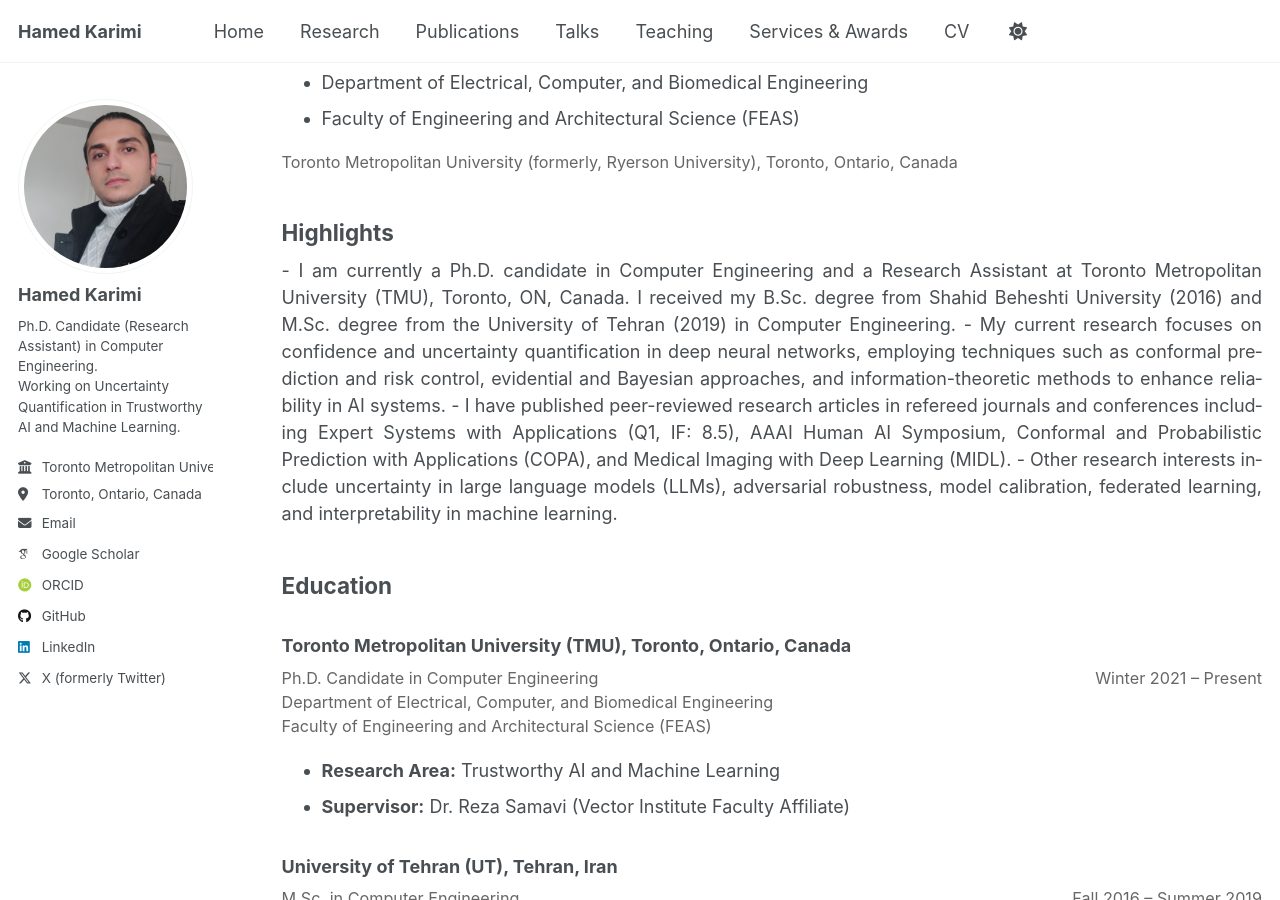
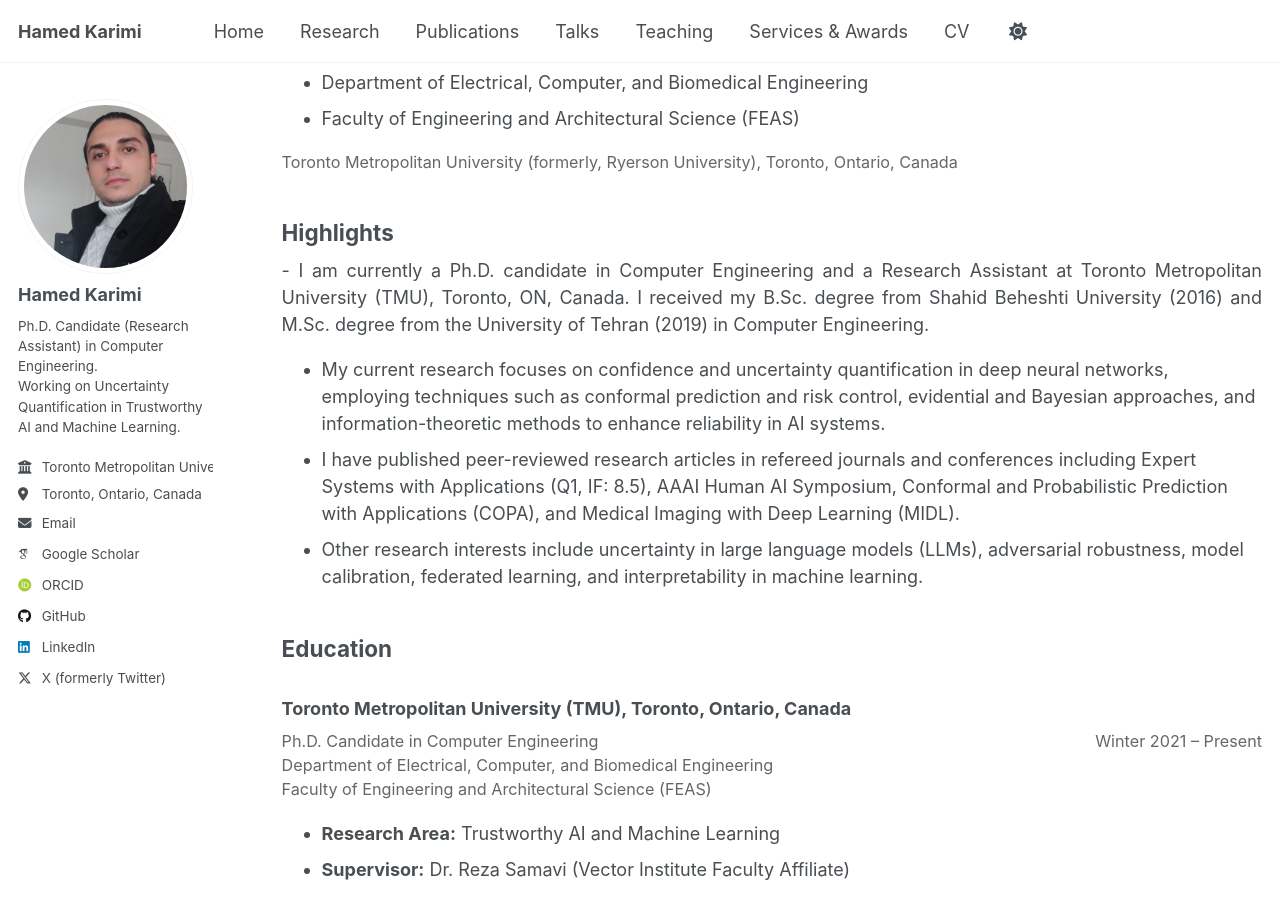
Before and after one commit to hamedmx/hamedmx.github.io, a Jekyll site: the page built from _pages/cv.md, in a window 1280 px wide and 900 px high, scrolled down 296 px. Built offline with Jekyll 4.4.1, drawn with Linux system fonts in a browser that asks for light colours; some web fonts are replaced; a script that is not in the unit is left out.

Commit message:
Update cv.md

```diff
--- a/_pages/cv.md
+++ b/_pages/cv.md
@@ -29,10 +29,11 @@ Last Updated: January 2026
 ## Highlights
 <div class="justify-text">
 - I am currently a Ph.D. candidate in Computer Engineering and a Research Assistant at Toronto Metropolitan University (TMU), Toronto, ON, Canada. I received my B.Sc. degree from Shahid Beheshti University (2016) and M.Sc. degree from the University of Tehran (2019) in Computer Engineering.
-- My current research focuses on confidence and uncertainty quantification in deep neural networks, employing techniques such as conformal prediction and risk control, evidential and Bayesian approaches, and information-theoretic methods to enhance reliability in AI systems.
+</div>
+  - My current research focuses on confidence and uncertainty quantification in deep neural networks, employing techniques such as conformal prediction and risk control, evidential and Bayesian approaches, and information-theoretic methods to enhance reliability in AI systems.
 - I have published peer-reviewed research articles in refereed journals and conferences including Expert Systems with Applications (Q1, IF: 8.5), AAAI Human AI Symposium, Conformal and Probabilistic Prediction with Applications (COPA), and Medical Imaging with Deep Learning (MIDL).
 - Other research interests include uncertainty in large language models (LLMs), adversarial robustness, model calibration, federated learning, and interpretability in machine learning.
-</div>
+
 
 ## Education
 
```
